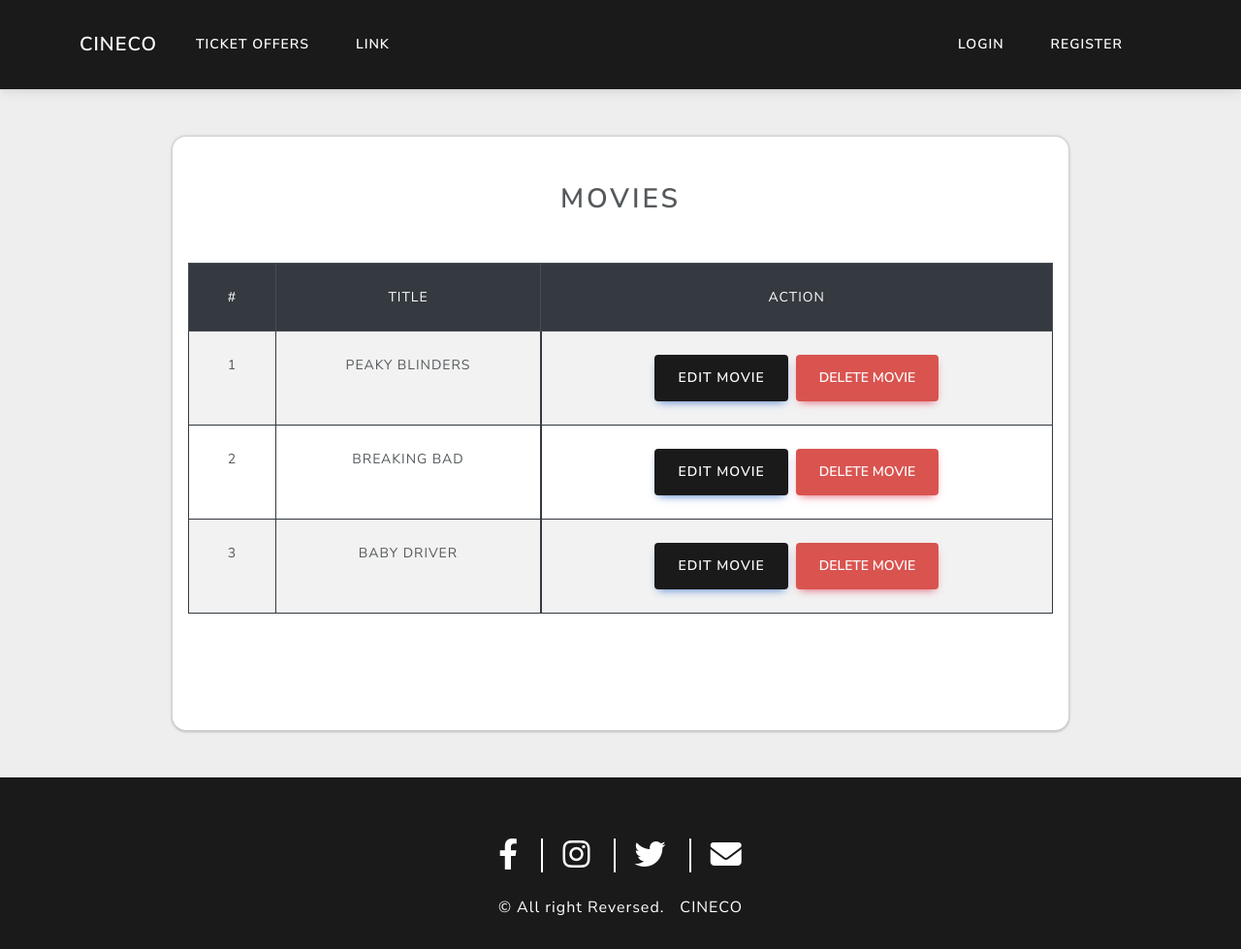
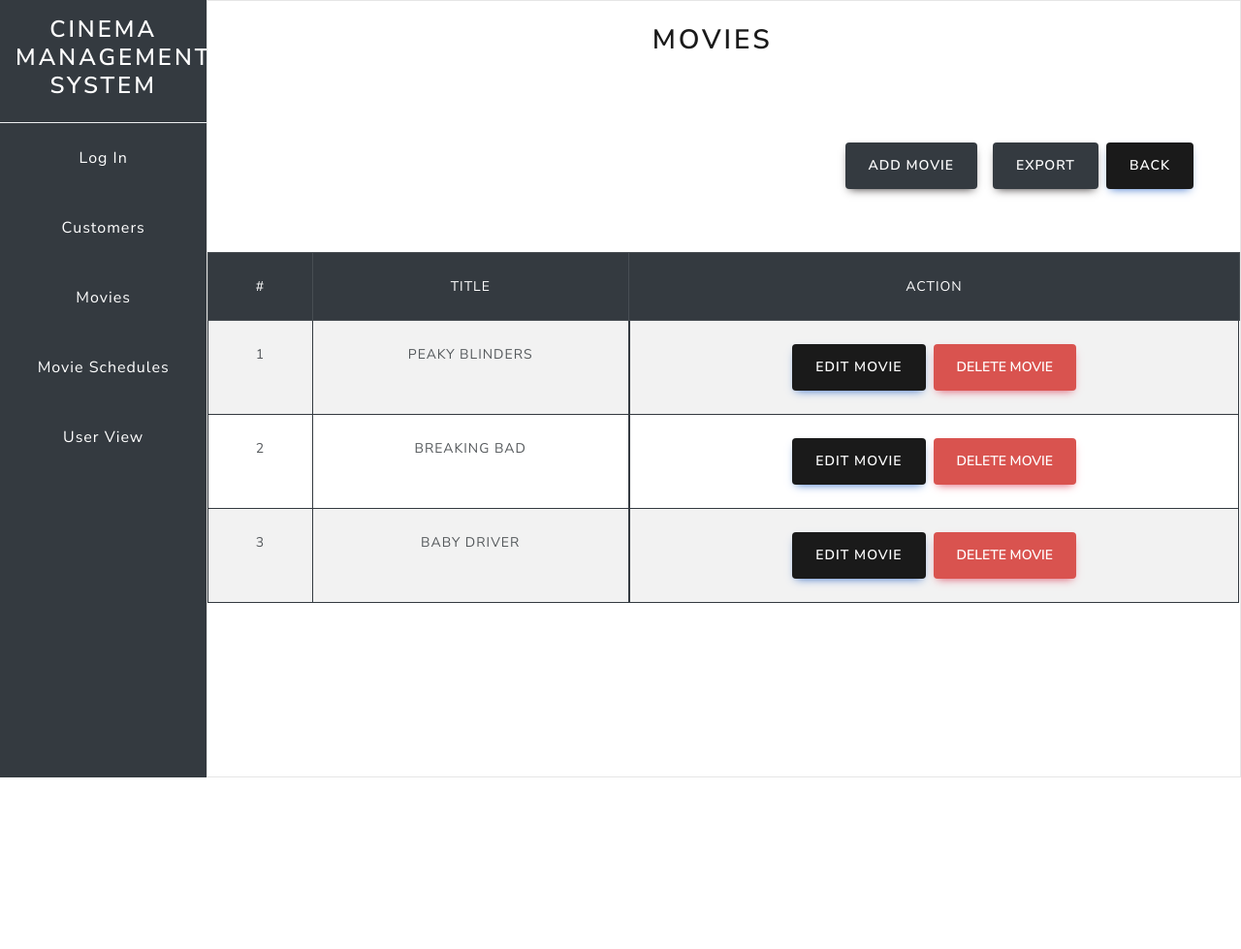
Before and after one commit to ZaidKaraymeh/cinema-management-system, a Django app: page /staff/movies in a window 1280 px wide. Shown: the whole page at 97% size. After the commit the page ends 802 px from the top, so only its background shows below. Run offline with Django 4.2, Linux system fonts and the light colour scheme; data comes from the database, SQL or seed files in the repository; both versions use the stored data as it was after the commit; lists and menus that the app fills with data are empty; parts of the project's set-up code (start-up, migrations or seed data) failed here and were passed over; some libraries are stand-ins or nearby versions.

Commit message:
admin dashboard movies

```diff
--- /dev/null
+++ b/core/static/dashboard.css
@@ -0,0 +1,32 @@
+body {
+  background-color: #15202b;
+  margin: 0;
+  overflow-x: hidden;
+  width: 100vw;
+}
+
+.header {
+  /* background-color: #192734;
+  /* width: 13%; */
+  height: 100vh;
+
+}
+
+.header-items {
+  display: flex;
+  flex-direction: column;
+  justify-content: space-evenly;
+}
+
+.header-items a {
+  text-decoration: none;
+  float: left;
+  color: #f2f2f2;
+  text-align: center;
+  padding: 14px 16px;
+}
+
+.header-items a:hover {
+  background-color: #030c14;
+  width: 100%;
+}
--- a/core/templates/admin/dashboard.html
+++ b/core/templates/admin/dashboard.html
@@ -0,0 +1,2 @@
+{% extends 'dashboard_base.html' %}
+{% block content_admin %}{% endblock content_admin %}
--- a/core/templates/admin/edit_movie.html
+++ b/core/templates/admin/edit_movie.html
@@ -1,6 +1,6 @@
-{% extends 'base.html' %}
+{% extends 'dashboard_base.html' %}
 {% load crispy_forms_tags %}
- {% block content %}
+ {% block content_admin %}
  <div class="container py-5 h-100">
     <div class="row justify-content-center align-items-center h-100">
       <div class="col-12 col-lg-9 col-xl-7">
@@ -67,7 +67,7 @@
       </div>
     </div>
   </div>
-  {%endblock content %}
+  {%endblock content_admin %}
   {% block scripts %}
   <script>
     $('#id_genres').addClass('form-check');
--- /dev/null
+++ b/core/templates/admin/movies.html
@@ -0,0 +1,105 @@
+{% extends 'dashboard_base.html' %} {% block content_admin %}
+<section class="row">
+  <h2 class="text-center my-4">Movies</h2>
+  <div class="col p-4 d-flex justify-content-end align-items-start gap-2">
+    <a class="btn btn-dark mx-2" href="{% url 'add_movie' %}"> Add Movie </a>
+    <a class="btn btn-dark mr-2" href="#"> Export </a>
+    <a class="btn btn-primary" href="#"> Back </a>
+  </div>
+</section>
+<div class="table-responsive m-0 p-0">
+  <table class="table table-striped table-bordered border-dark">
+    <thead class="table-dark">
+      <tr>
+        <th class="text-center" scope="col">#</th>
+        <th class="text-center" scope="col">Title</th>
+        <th class="text-center" scope="col">Action</th>
+      </tr>
+    </thead>
+    <tbody>
+      {% for movie in movies %}
+      <tr>
+        <th class="text-center">{{forloop.counter}}</th>
+        <th class="text-center">{{movie.title}}</th>
+        <th class="text-center d-flex justify-content-center gap-2">
+          <a
+            class="btn btn-primary text-center"
+            href="{% url 'edit_movie' movie.id %}"
+          >
+            Edit Movie
+          </a>
+          <button
+            type="button"
+            data-bs-toggle="modal"
+            data-bs-target="#deleteModal{{forloop.counter}}"
+            class="btn btn-danger"
+          >
+            Delete Movie
+          </button>
+        </th>
+      </tr>
+      <!-- Modal -->
+      <div
+        class="modal fade"
+        id="deleteModal{{forloop.counter}}"
+        tabindex="-1"
+        aria-labelledby="deleteModal{{forloop.counter}}Label"
+        aria-hidden="true"
+      >
+        <div class="modal-dialog">
+          <div class="modal-content">
+            <div class="modal-header">
+              <h5 class="modal-title" id="deleteModal{{forloop.counter}}Label">
+                Delete Confirmation
+              </h5>
+              <button
+                type="button"
+                class="btn-close"
+                data-bs-dismiss="modal"
+                aria-label="Close"
+              ></button>
+            </div>
+            <div class="modal-body">
+              Are you sure you want to delete {{movie.title}}?
+            </div>
+            <div class="modal-footer">
+              <button
+                type="button"
+                class="btn btn-secondary"
+                data-bs-dismiss="modal"
+              >
+                Close
+              </button>
+              <a
+                href="{% url 'delete_movie' movie.id %}"
+                class="btn btn-primary"
+                >Delete</a
+              >
+            </div>
+          </div>
+        </div>
+      </div>
+      {% endfor %}
+    </tbody>
+  </table>
+</div>
+<div class="row  ">
+    <div class="col d-flex  align-items-center justify-content-center" role="group">
+        {% if movies.has_previous %}
+        <a
+          class="btn btn-dark  mx-2"
+          href="?page={{ movies.previous_page_number }}"
+          >Previous</a
+        >
+        {% endif %} {% if movies.has_next %}
+        <a
+          class="btn btn-dark "
+          href="?page={{ movies.next_page_number }}"
+          >Next</a
+        >
+        {% endif %}
+
+    </div>
+</div>
+
+{% endblock content_admin %}
--- a/core/templates/dashboard_base.html
+++ b/core/templates/dashboard_base.html
@@ -0,0 +1,142 @@
+{% load static %}
+
+<!DOCTYPE html>
+<html lang="en">
+  <head>
+    <meta http-equiv="X-UA-Compatible" content="IE=edge" />
+    <!-- Required meta tags -->
+    <meta charset="utf-8" />
+    <meta
+      name="viewport"
+      content="width=device-width, initial-scale=1.0, shrink-to-fit=no"
+    />
+    <!-- Bootstrap CSS -->
+    <link
+      href="https://cdn.jsdelivr.net/npm/bootstrap@5.0.2/dist/css/bootstrap.min.css"
+      rel="stylesheet"
+      integrity="sha384-EVSTQN3/azprG1Anm3QDgpJLIm9Nao0Yz1ztcQTwFspd3yD65VohhpuuCOmLASjC"
+      crossorigin="anonymous"
+    />
+    <link
+      href="https://cdnjs.cloudflare.com/ajax/libs/mdb-ui-kit/6.0.1/mdb.min.css"
+      rel="stylesheet"
+    />
+    <link rel="stylesheet" href="{% static 'bootstrap.min.css' %}" />
+    <link rel="stylesheet" href="{% static 'dashboard.css' %}" />
+
+    <link
+      rel="stylesheet"
+      href="https://cdnjs.cloudflare.com/ajax/libs/font-awesome/6.2.1/css/all.min.css"
+      integrity="sha512-MV7K8+y+gLIBoVD59lQIYicR65iaqukzvf/nwasF0nqhPay5w/9lJmVM2hMDcnK1OnMGCdVK+iQrJ7lzPJQd1w=="
+      crossorigin="anonymous"
+      referrerpolicy="no-referrer"
+    />
+    <title>Cineco</title>
+  </head>
+
+  <body class=" m-0 overflow-hidden " >
+    <main class="container-fluid m-0 " >
+      <div class="row " style="height: 100vh" >
+        <div class="col-2 p-0 bg-dark" >
+          <nav class="header">
+            <div class="border-bottom text-wrap text-center p-3">
+              <h3>
+                <a
+                  class="text-decoration-none text-light"
+                  href="{% url 'home' %}"
+                  >Cinema Management System
+                </a>
+              </h3>
+            </div>
+            <div
+              class="d-flex flex-column align-items-center space-evenly mb-3 text-decoration-none text-white header-items"
+            >
+              {% if not request.user.is_authenticated %}
+
+              <a
+                class="text-decoration-none text-light p-4"
+                href="{% url 'login' %}"
+                >Log In</a
+              >
+              {% endif %}
+              <a class="text-decoration-none text-light p-4" href="#Login"
+                >Customers</a
+              >
+              <a class="text-decoration-none text-light p-4" href="{% url 'list_movies' %}"
+                >Movies</a
+              >
+              <a class="text-decoration-none text-light p-4" href="#home"
+                >Movie Schedules</a
+              >
+              <a class="text-decoration-none text-light p-4" href="#ContactUs"
+                >User View</a
+              >
+              {% if request.user.is_authenticated %}
+              <a
+                class="text-decoration-none text-light p-4"
+                href="{% url 'logout' %}"
+                >Log out</a
+              >
+              {% endif %}
+            </div>
+          </nav>
+        </div>
+        <div class="col-10 p-0 bg-light overflow-hidden">
+          {% if messages %} {% for message in messages %}
+          <div class="alert alert-{{ message.tags }}">{{message}}</div>
+          {% endfor %} {% endif %}
+          <div class="row p-0 m-0  " style="overflow-y: scroll; height:100vh;" >
+            {% block content_admin %}{% endblock content_admin %}
+          </div>
+        </div>
+      </div>
+    </main>
+
+    <!-- Main -->
+    <!-- <main id="main" class="p-0 m-0 overflow-hidden">
+      {% if messages %} {% for message in messages %}
+      <div
+        id="alert-cstm"
+        class="alert alert-{{ message.tags }} alert-dismissible fade show m-0"
+        role="alert text-center"
+      >
+        {{message}}
+        <button
+          type="button"
+          class="btn-close"
+          data-bs-dismiss="alert"
+          aria-label="Close"
+        ></button>
+    </div>
+      {% endfor %} {% endif %}
+
+      {% block content %} {% endblock content %}
+    </main> -->
+
+    <!-- Optional JavaScript -->
+    <!-- jQuery first, then Popper.js, then Bootstrap JS -->
+    <script
+      src="https://code.jquery.com/jquery-3.2.1.slim.min.js"
+      integrity="sha384-KJ3o2DKtIkvYIK3UENzmM7KCkRr/rE9/Qpg6aAZGJwFDMVNA/GpGFF93hXpG5KkN"
+      crossorigin="anonymous"
+    ></script>
+    <script
+      src="https://cdn.jsdelivr.net/npm/bootstrap@5.0.2/dist/js/bootstrap.bundle.min.js"
+      integrity="sha384-MrcW6ZMFYlzcLA8Nl+NtUVF0sA7MsXsP1UyJoMp4YLEuNSfAP+JcXn/tWtIaxVXM"
+      crossorigin="anonymous"
+    ></script>
+    <!-- MDB -->
+    <script
+      type="text/javascript"
+      src="https://cdnjs.cloudflare.com/ajax/libs/mdb-ui-kit/6.0.1/mdb.min.js"
+    ></script>
+    <script src="{% static 'script.js' %}" defer></script>
+    <!-- jQuery -->
+    <script
+      src="https://code.jquery.com/jquery-3.6.1.js"
+      integrity="sha256-3zlB5s2uwoUzrXK3BT7AX3FyvojsraNFxCc2vC/7pNI="
+      crossorigin="anonymous"
+    ></script>
+    {% block scripts %} {% endblock scripts %}
+  </body>
+</html>
--- a/core/views/admin_views.py
+++ b/core/views/admin_views.py
@@ -13,7 +13,9 @@
 
 def dashboard(request):
 
-    return render(request, 'admin/admin/dashboard.html')
+    return render(request, 'admin/dashboard.html')
+
+
 
 def list_movies(request):
     list_movies = Movie.objects.all()
@@ -26,7 +28,7 @@
         "movies": movies,
     }
 
-    return render(request, 'admin/list_movies.html', context)
+    return render(request, 'admin/movies.html', context)
 
 
 def add_movie(request):
--- a/users/admin.py
+++ b/users/admin.py
@@ -2,4 +2,4 @@
 from django.contrib.auth.admin import UserAdmin
 from .models import CustomUser
 
-admin.site.register(CustomUser, UserAdmin)
+admin.site.register(CustomUser)
```
Also changed, not shown: db.sqlite3.
